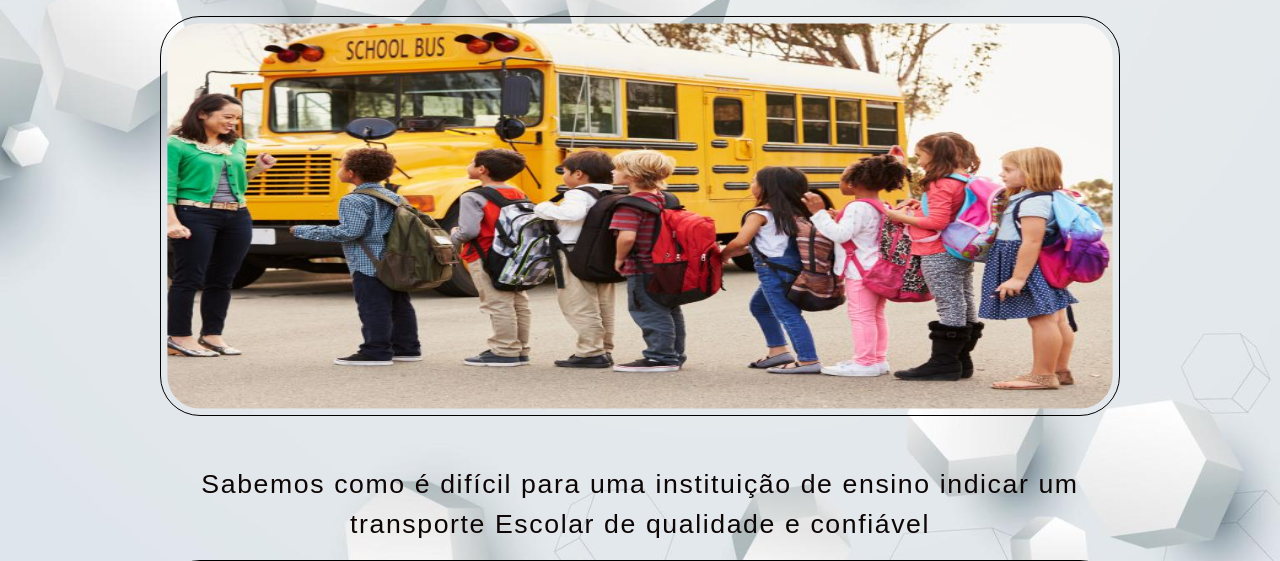
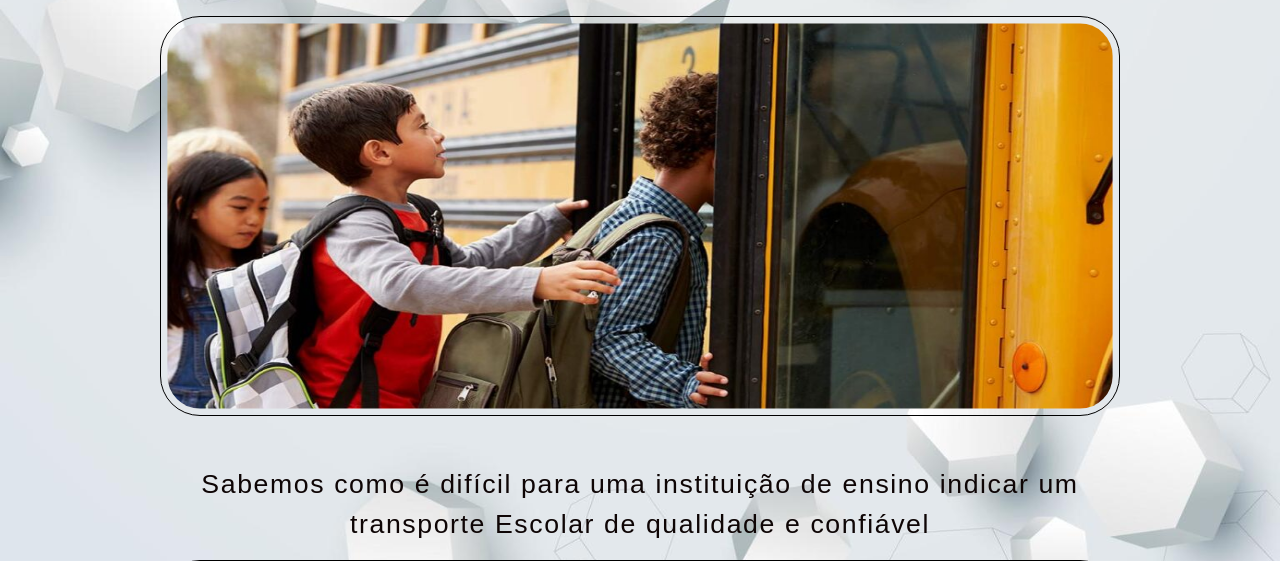
Before and after one commit to alexpls2021/tranporte_uniescolar, a Flask app: page / in a window 1280 px wide. Shown: the part 104-665 px from the top of the page. Run offline with Flask 2, Linux system fonts and the light colour scheme; some web fonts are replaced.

Commit message:
troca de imagem

```diff
--- a/templates/index.html
+++ b/templates/index.html
@@ -9,7 +9,7 @@
             <!--Imagems-->
             <section id="content" class="mb-5">
                 <div id="banners" class="m-auto w-75">
-                  <img src="../static/img/transporte02.jpg" class="img-fluid mb-5 border-img">
+                  <img src="../static/img/transporte01.jpg" class="img-fluid mb-5 border-img">
                 </div>
 
                 <div id="texto" class="m-auto w-75">
```
